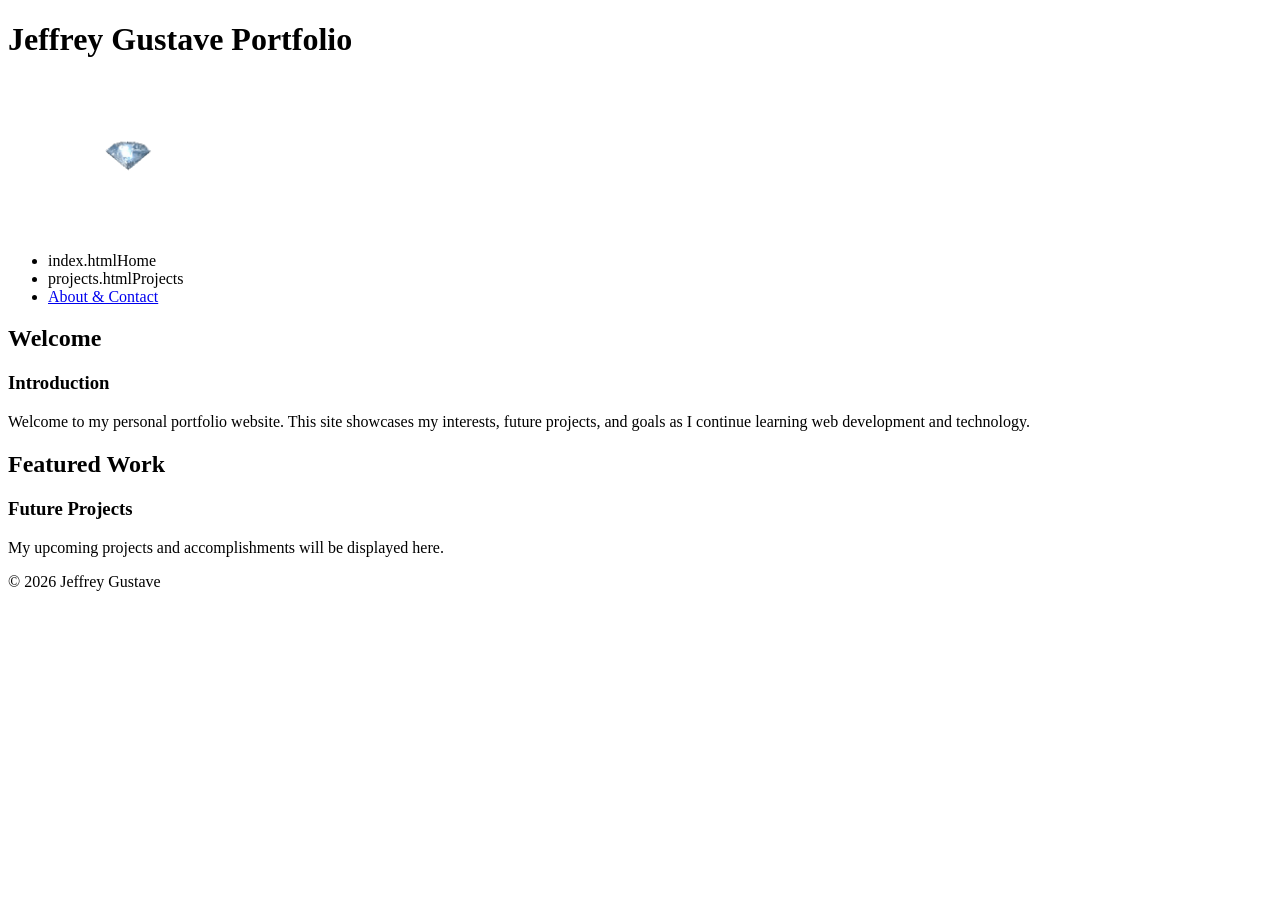
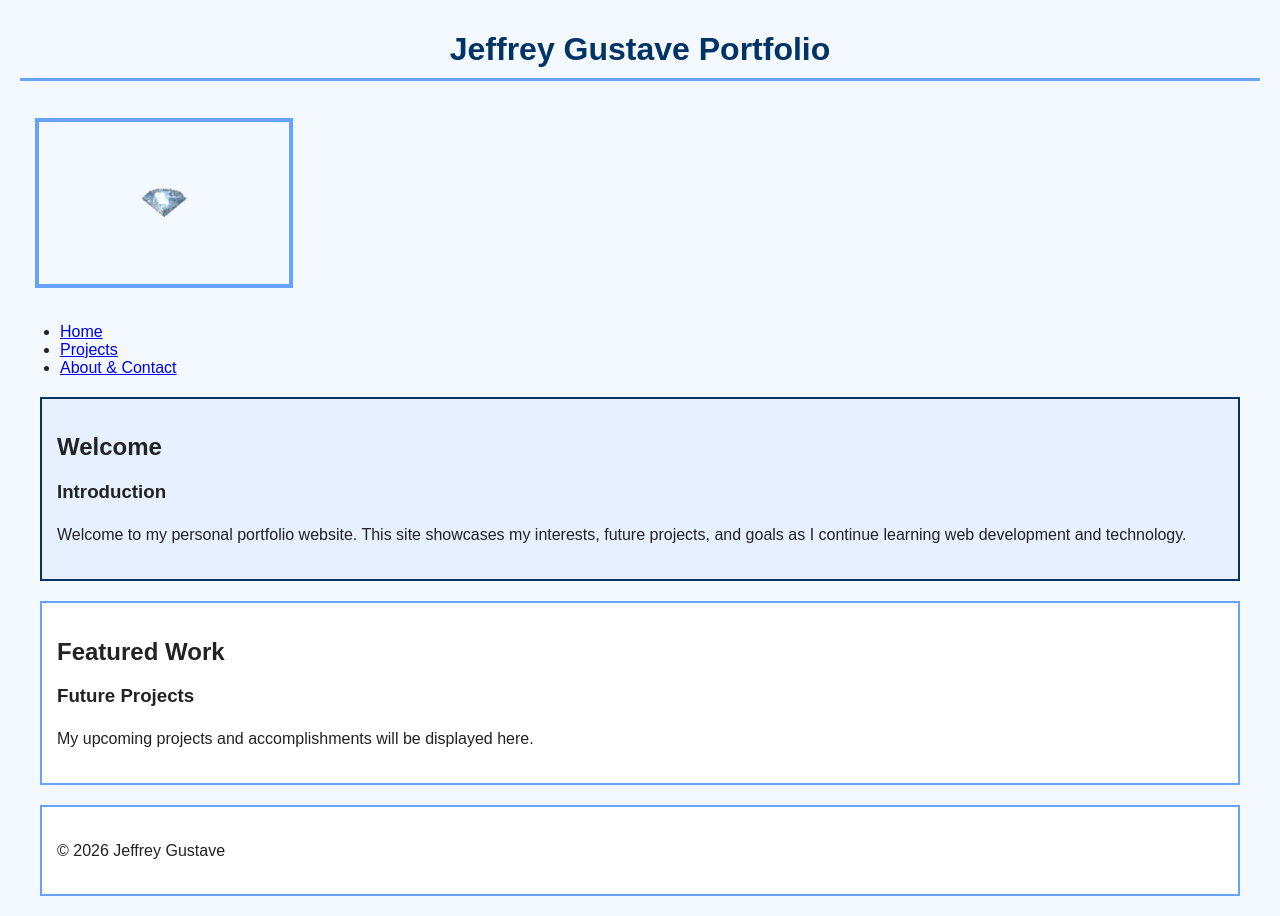
Before and after one commit to jeffreygustave1/portfolio-site, a plain HTML site: page index.html in a window 1280 px wide. Before the commit the page ends 800 px from the top, so only its background shows below. Drawn offline with Linux system fonts and the light colour scheme.

Commit message:
Update index.html with CSS link and improved structure
Added a stylesheet link and updated HTML structure.

```diff
--- a/index.html
+++ b/index.html
@@ -3,18 +3,19 @@
 <head>
     <meta charset="UTF-8">
     <title>Jeffrey Gustave Portfolio - Home</title>
+    <link rel="stylesheet" href="style.css">
 </head>
 <body>
 
 <header>
     <h1>Jeffrey Gustave Portfolio</h1>
 
-    <img src="💎 S.gif" alt="Jeffrey's diamond logo" width="240">
+    <img src="💎 S.gif" alt="Jeffrey's Diamond Logo" width="240" class="profile-pic">
 
     <nav>
         <ul>
-            <li>index.htmlHome</a></li>
-            <li>projects.htmlProjects</a></li>
+            <li><a href="index.html">Home</a></li>
+            <li><a href="projects.html">Projects</a></li>
             <li><a href="about.html">About & Contact</a></li>
         </ul>
     </nav>
@@ -22,7 +23,7 @@
 
 <main>
 
-    <section>
+    <section id="about">
         <h2>Welcome</h2>
 
         <h3>Introduction</h3>
@@ -34,7 +35,7 @@
         </p>
     </section>
 
-    <section>
+    <section class="section">
         <h2>Featured Work</h2>
 
         <h3>Future Projects</h3>
@@ -46,7 +47,7 @@
 
 </main>
 
-<footer>
+<footer class="section">
     <p>&copy; 2026 Jeffrey Gustave</p>
 </footer>
 
```
